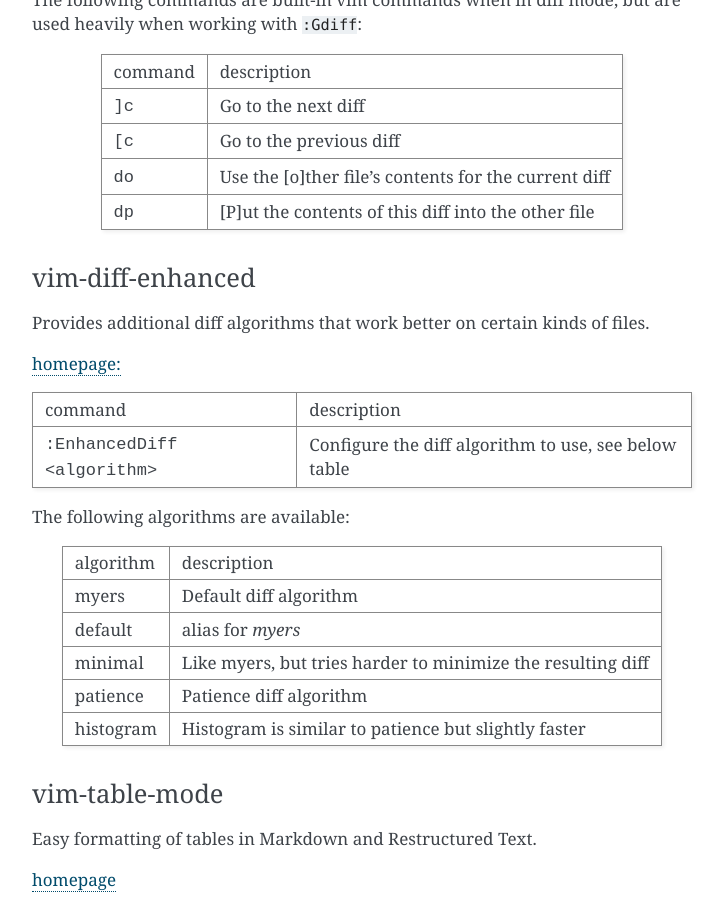
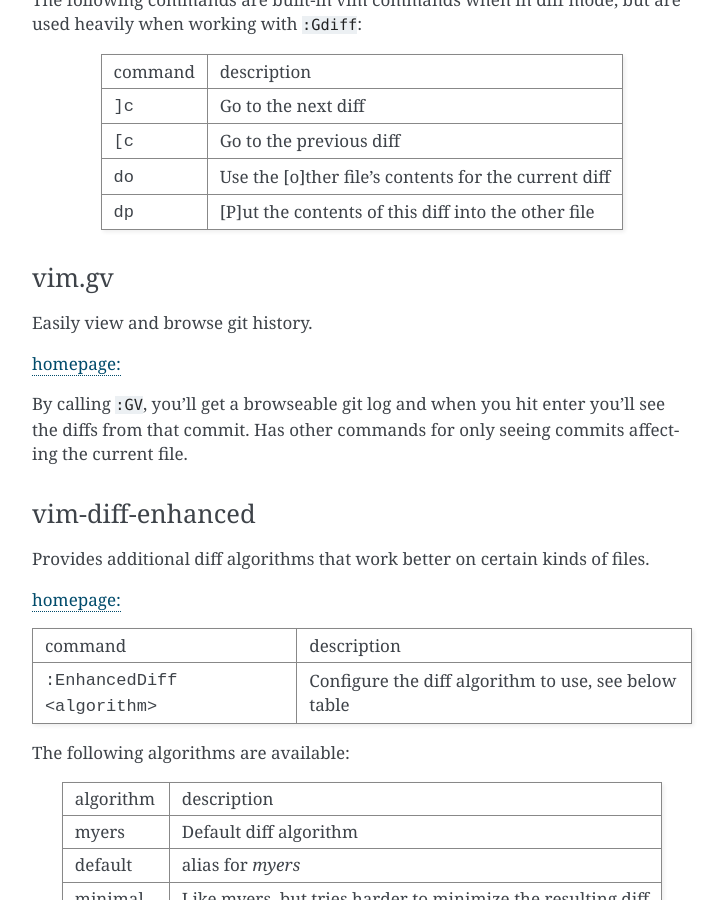
Before and after one commit to daler/dotfiles, a Sphinx documentation site: the page built from docs/vim.rst, in a window 1280 px wide and 900 px high, scrolled down 6761 px. Shown: the whole window, without its empty margins (388-1112 px from the left). Built offline with Sphinx 7.4.7, drawn with Linux system fonts in a browser that asks for light colours.

Commit message:
gv.vim in init.vim, and add docs

```diff
--- a/docs/vim.rst
+++ b/docs/vim.rst
@@ -381,6 +381,17 @@
     * - :kbd:`dp`
       - [P]ut the contents of this diff into the other file
 
+vim.gv
+~~~~~~
+
+Easily view and browse git history.
+
+`homepage: <https://github.com/junegunn/gv.vim>`_
+
+By calling ``:GV``, you'll get a browseable git log and when you hit enter
+you'll see the diffs from that commit. Has other commands for only seeing
+commits affecting the current file.
+
 vim-diff-enhanced
 ~~~~~~~~~~~~~~~~~
 
```
Also changed, not shown: 1 other file.
